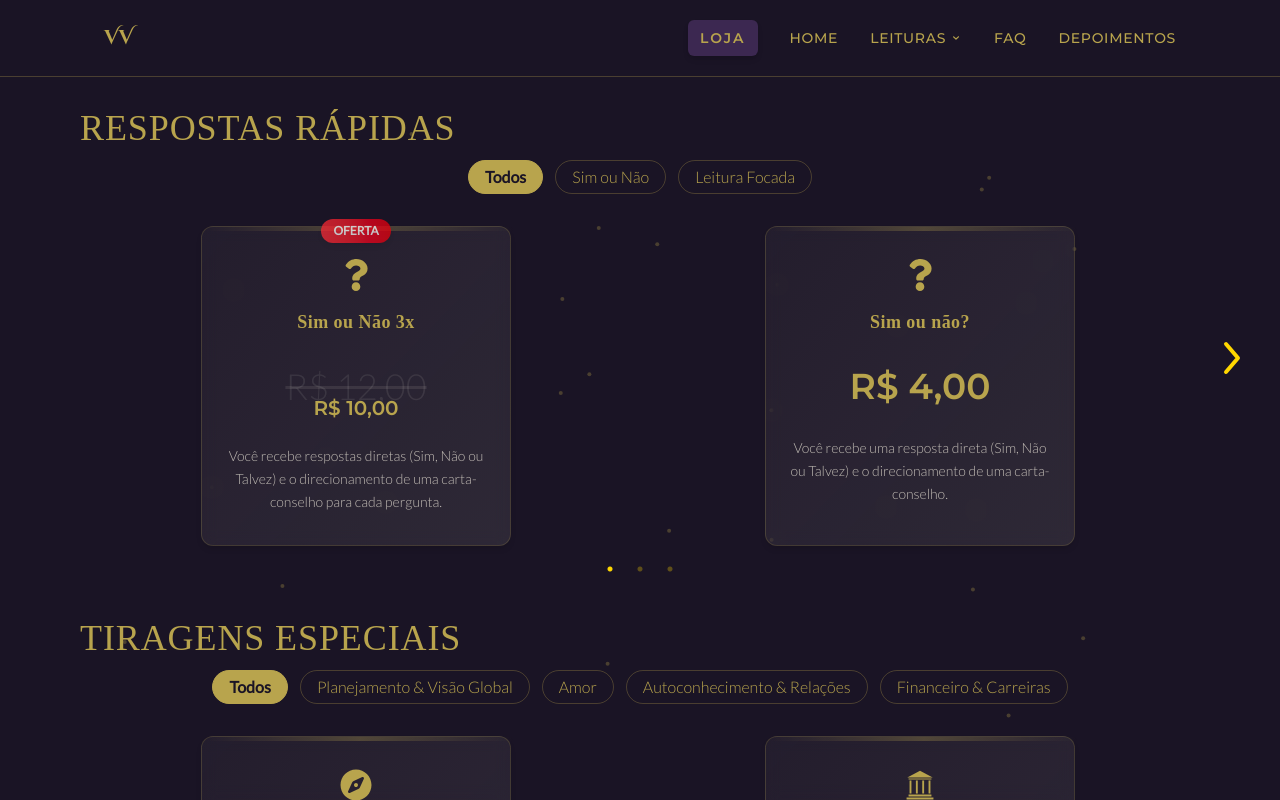
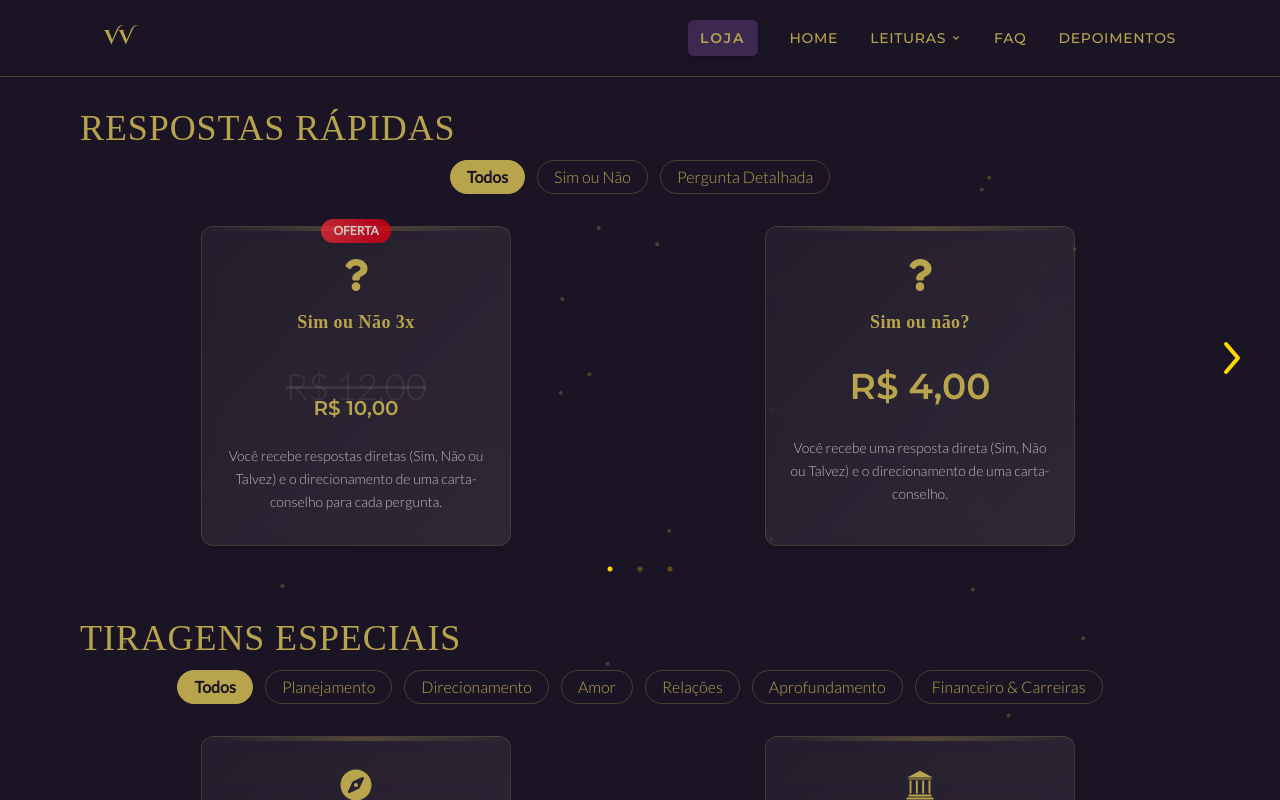
Before and after one commit to paulemacedo/vates-vesperion, a React (Vite) app: page /shop in a window 1280 px wide. Built offline with nearby package versions, Linux system fonts and the light colour scheme; a web font is replaced by a local one.

Commit message:
fix: update services

```diff
--- a/src/data/servicesData.js
+++ b/src/data/servicesData.js
@@ -15,9 +15,9 @@ export const servicesData = [
     }
   },
   {
-    title: 'Leitura Focada',
+    title: 'Pergunta Detalhada',
     category: 'Respostas Rápidas',
-    subcategory: 'Leitura Focada',
+    subcategory: 'Pergunta Detalhada',
     description: "Para aquelas questões que pedem mais do que um 'sim' ou 'não', oferecendo uma análise detalhada com insights e conselhos práticos.",
     icon: 'BsBullseye',
     cigano: {
@@ -44,10 +44,10 @@ export const servicesData = [
       },    },
   },
   {
-    title: 'Leitura Focada 3x',
+    title: 'Pergunta Detalhada 3x',
     category: 'Respostas Rápidas',
-    subcategory: 'Leitura Focada',
-    description: 'Três perguntas de Leitura Focada respondidas com uma análise detalhada e insights práticos.',
+    subcategory: 'Pergunta Detalhada',
+    description: 'Três perguntas detalhadas respondidas com uma análise detalhada e insights práticos.',
     icon: 'BsBullseye',
     oracles: {
       cigano: {
@@ -61,10 +61,10 @@ export const servicesData = [
     },
   },
   {
-    title: 'Leitura Focada 5x',
+    title: 'Pergunta Detalhada 5x',
     category: 'Respostas Rápidas',
-    subcategory: 'Leitura Focada',
-    description: 'Cinco perguntas de Leitura Focada respondidas com uma análise detalhada e insights práticos.',
+    subcategory: 'Pergunta Detalhada',
+    description: 'Cinco perguntas detalhadas respondidas com uma análise detalhada e insights práticos.',
     icon: 'BsBullseye',
     oracles: {
       cigano: {
@@ -79,10 +79,10 @@ export const servicesData = [
     destacado: true
   },
   {
-    title: 'Leitura Focada 10x',
+    title: 'Pergunta Detalhada 10x',
     category: 'Respostas Rápidas',
-    subcategory: 'Leitura Focada',
-    description: 'Dez perguntas de Leitura Focada respondidas com uma análise detalhada e insights práticos.',
+    subcategory: 'Pergunta Detalhada',
+    description: 'Dez perguntas detalhadas respondidas com uma análise detalhada e insights práticos.',
     icon: 'BsBullseye',
     oracles: {
       tarot: {
@@ -100,7 +100,7 @@ export const servicesData = [
   {
     title: 'Bússola Semanal',
     category: 'Tiragens Especiais',
-    subcategory: 'Planejamento & Visão Global',
+    subcategory: 'Planejamento',
     description: 'Seu guia para os próximos 7 dias. Receba clareza sobre a energia da semana, o principal desafio e o melhor conselho para navegar sua jornada com consciência.',
     icon: 'FaCompass',
     oracles: {
@@ -115,7 +115,7 @@ export const servicesData = [
   {
     title: 'Bússola Mensal',
     category: 'Tiragens Especiais',
-    subcategory: 'Planejamento & Visão Global',
+    subcategory: 'Planejamento',
     description: 'Um planejamento completo para o seu mês. Revele a energia central, as oportunidades e desafios, e receba conselhos focados para as áreas do amor e da prosperidade.',
     icon: 'BsCalendarMonth',
     oracles: {
@@ -130,7 +130,7 @@ export const servicesData = [
   {
     title: 'Mandala da Vida',
     category: 'Tiragens Especiais',
-    subcategory: 'Planejamento & Visão Global',
+    subcategory: 'Direcionamento',
     description: 'Leitura completa de 12 áreas da vida para clareza, equilíbrio e direcionamento.',
     icon: 'GiHeraldicSun',
     oracles: {
@@ -158,7 +158,7 @@ export const servicesData = [
     },
   },
   {
-    title: 'Coração Aberto',
+    title: 'Aurora do Coração',
     category: 'Tiragens Especiais',
     subcategory: 'Amor',
     description: 'Para entender sua energia atual no amor e qual o próximo passo para se abrir a novas conexões.',
@@ -250,7 +250,7 @@ export const servicesData = [
   {
     title: 'Espelho da Confiança',
     category: 'Tiragens Especiais',
-    subcategory: 'Autoconhecimento & Relações',
+    subcategory: 'Relações',
     description: 'Revela o que a pessoa aparenta ser, quem ela realmente é, suas motivações e suas verdadeiras intenções.',
     icon: 'GiMirrorMirror',
     oracles: {
@@ -263,11 +263,11 @@ export const servicesData = [
     },
   },
   {
-    title: 'Escolha de Caminhos',
+    title: 'Ferradura',
     category: 'Tiragens Especiais',
-    subcategory: 'Autoconhecimento & Relações',
-    description: 'Mostra vantagens, desafios e resultados de cada opção para ajudar sua decisão.',
-    icon: 'FaDirections',
+    subcategory: 'Aprofundamento',
+    description: 'Para quem busca uma análise mais profunda e detalhada sobre qualquer área da vida, revelando padrões, desafios e o melhor caminho a seguir.',
+    icon: 'GiHorseshoe',
     oracles: {
       tarot: {
         price: 'R$ 35,00',
@@ -278,17 +278,17 @@ export const servicesData = [
     },
   },
   {
-    title: 'Leitura Profunda',
+    title: 'Cruz Celta',
     category: 'Tiragens Especiais',
-    subcategory: 'Autoconhecimento & Relações',
-    description: 'Uma análise completa sobre qualquer área da vida, revelando passado, presente, futuro, desafios e o melhor caminho.',
+    subcategory: 'Aprofundamento',
+    description: 'A leitura mais tradicional e completa do Tarô, oferecendo uma visão detalhada sobre qualquer área da vida.',
     icon: 'FaBookOpen',
     oracles: {
       tarot: {
-        price: 'R$ 70,00',
+        price: 'R$ 55,00',
       },
       cigano: {
-        price: 'R$ 65,00'
+        price: 'R$ 50,00'
       },
     },
   },
--- a/src/utils/iconHelper.jsx
+++ b/src/utils/iconHelper.jsx
@@ -1,7 +1,7 @@
 import React from 'react'
 import { FaQuestionCircle, FaQuestion, FaCompass, FaMapMarkedAlt, FaFire, FaDirections, FaBookOpen, FaLightbulb, FaMoneyBillWave, FaBriefcase, FaRocket } from 'react-icons/fa'
 import { BsBullseye, BsCalendarMonth, BsSunrise } from 'react-icons/bs'
-import { GiGreekTemple, GiCrossroad, GiBridge, GiMirrorMirror, GiPortal, GiCardPlay, GiCardJoker, GiHeraldicSun, GiEclipse } from 'react-icons/gi'
+import { GiGreekTemple, GiCrossroad, GiBridge, GiMirrorMirror, GiPortal, GiCardPlay, GiCardJoker, GiHeraldicSun, GiEclipse, GiHorseshoe} from 'react-icons/gi'
 import { RiHeartAddLine } from 'react-icons/ri'
 
 const iconMap = {
@@ -24,6 +24,7 @@ const iconMap = {
   GiBridge,
   GiMirrorMirror,
   GiPortal,
+  GiHorseshoe,
   GiCardPlay,
   GiCardJoker,
   GiHeraldicSun,
```
